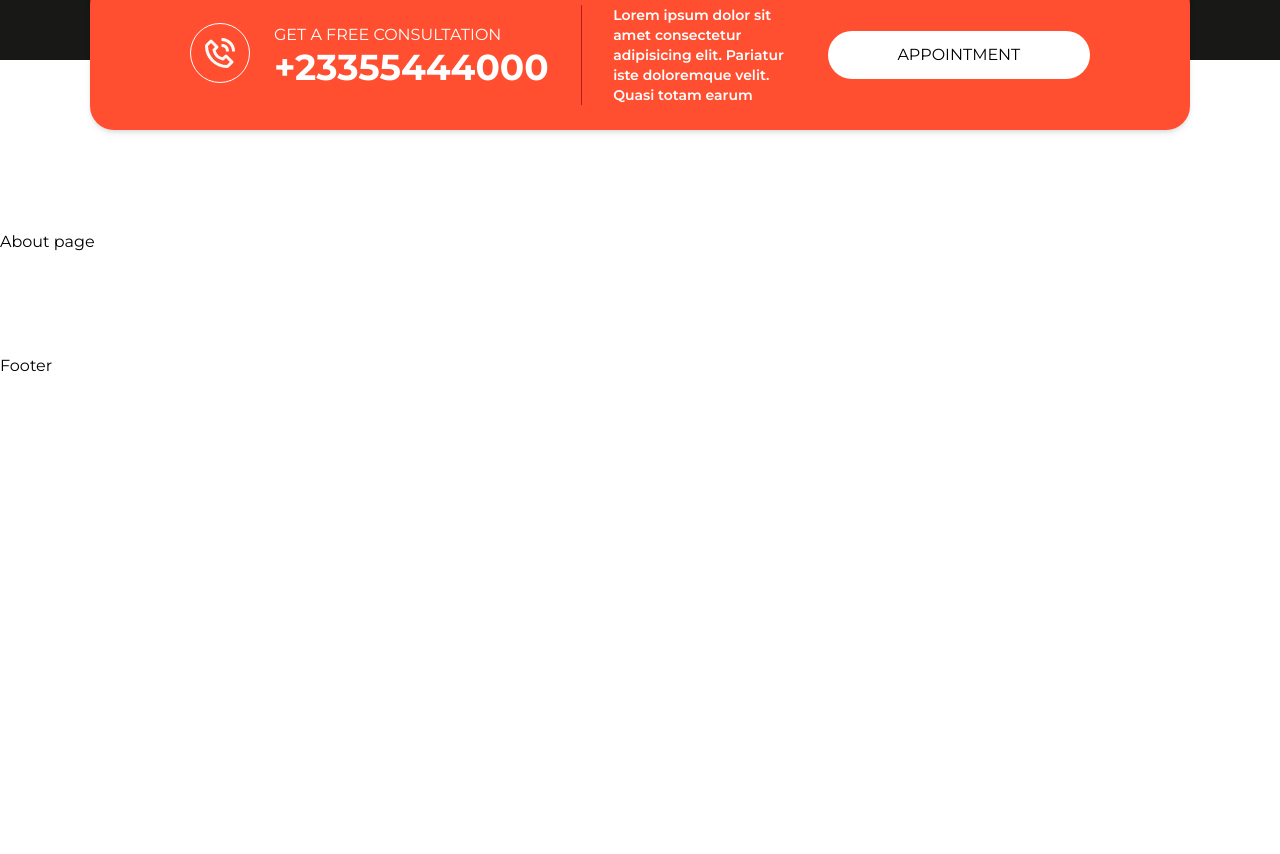
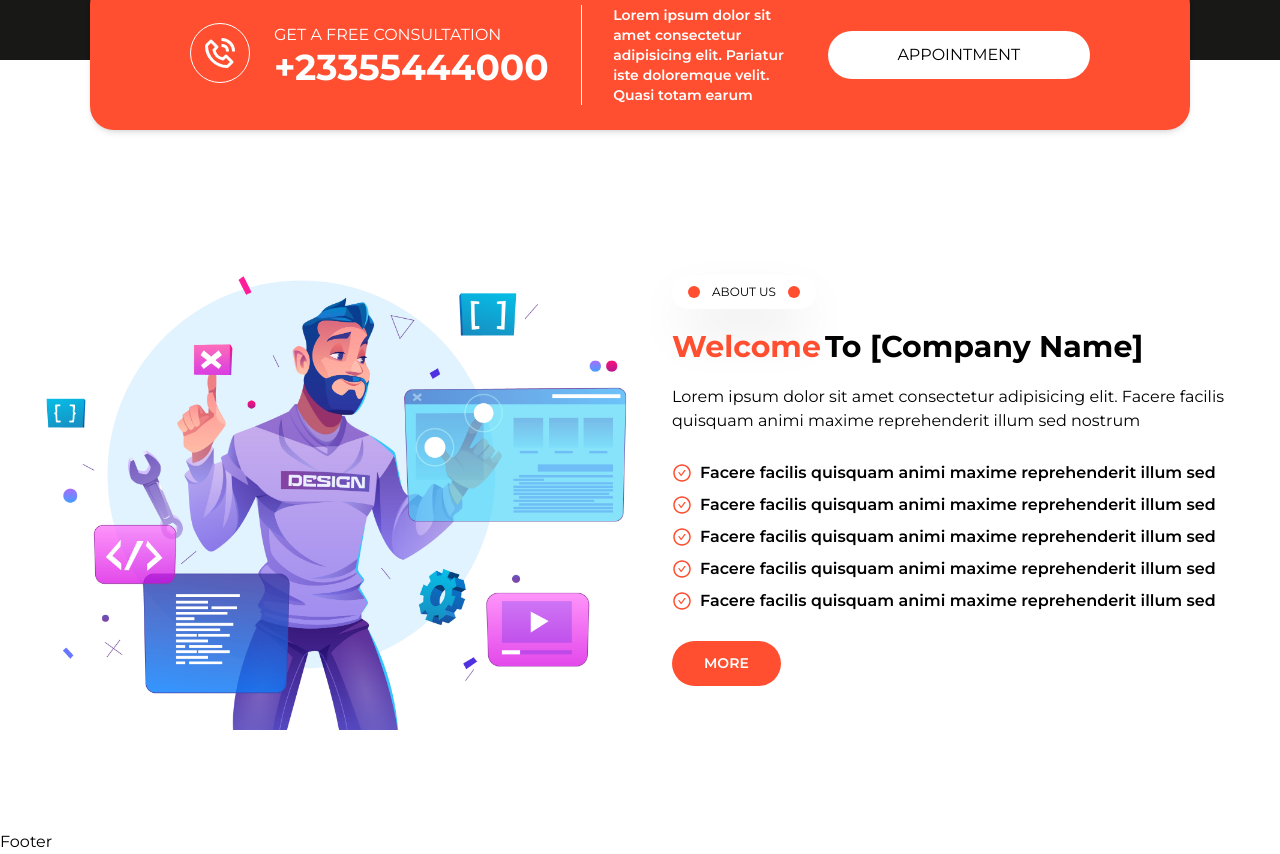
Before and after one commit to ranselorm/biz, a Next.js app: page / in a window 1280 px wide. Shown: the part 1560-2414 px from the top of the page. Before the commit the page ends 1938 px from the top, so only its background shows below. Built offline with nearby package versions, Linux system fonts and the light colour scheme.

Commit message:
Add About section

```diff
--- a/app/page.jsx
+++ b/app/page.jsx
@@ -2,6 +2,7 @@ import Link from "next/link";
 import Consult from "@/components/Consult";
 import Services from "@/components/Services";
 import About from "@/components/About";
+import Button from "@/components/Button";
 
 export default function Home() {
   return (
@@ -10,11 +11,7 @@ export default function Home() {
         <img src="/web2.jpg" alt="banner" class="w-full h-full object-cover" />
         <div class="absolute inset-0 bg-black opacity-[80%]"></div>
         <div class="absolute inset-0 flex items-center justify-center flex-col">
-          <button className="text-[12px] bg-white px-4 py-2 rounded-full flex items-center gap-x-3 text-black">
-            <div className="w-[12px] h-[12px] bg-[#ff4f30] rounded-full" />
-            DIGITAL AGENCY
-            <div className="w-[12px] h-[12px] bg-[#ff4f30] rounded-full" />
-          </button>
+          <Button text="DIGITAL AGENCY" />
           <h2 className="lg:text-[60px] text-[40px] text-white leading-[70px] text-center my-8">
             <span className="text-[#ff4f30] mr-4">Digital</span>Agency You
             <br className="hidden lg:flex" />
--- a/components/About.jsx
+++ b/components/About.jsx
@@ -1,7 +1,60 @@
 import React from "react";
+import Image from "next/image";
+import Link from "next/link";
+import Button from "./Button";
+import { AiOutlineCheckCircle } from "react-icons/ai";
 
 const About = () => {
-  return <section className="py-[100px]">About page</section>;
+  return (
+    <section className="py-[100px]">
+      <div className="container mx-auto lg:px-[40px]">
+        <div className="flex flex-col lg:flex-row items-center">
+          <div className="relative w-full lg:w-2/4 h-[500px]">
+            <Image src="/dev.jpg" alt="" fill className="object-cover" />
+          </div>
+          <article className="w-2/4 px-4 flex flex-col items-start justify-center pl-8">
+            <Button text="ABOUT US" className="hidden lg:flex shadow-2xl" />
+            <h2 className="my-[20px] text-3xl font-bold">
+              <span className="mr-1 text-[#ff4f30]">Welcome</span>To [Company
+              Name]
+            </h2>
+            <p>
+              Lorem ipsum dolor sit amet consectetur adipisicing elit. Facere
+              facilis quisquam animi maxime reprehenderit illum sed nostrum
+            </p>
+            <div className="my-5">
+              <p className="flex items-center gap-x-2 font-semibold my-2">
+                <AiOutlineCheckCircle className="text-[#ff4f30] text-xl" />
+                Facere facilis quisquam animi maxime reprehenderit illum sed
+              </p>
+              <p className="flex items-center gap-x-2 font-semibold my-2">
+                <AiOutlineCheckCircle className="text-[#ff4f30] text-xl" />
+                Facere facilis quisquam animi maxime reprehenderit illum sed
+              </p>
+              <p className="flex items-center gap-x-2 font-semibold my-2">
+                <AiOutlineCheckCircle className="text-[#ff4f30] text-xl" />
+                Facere facilis quisquam animi maxime reprehenderit illum sed
+              </p>
+              <p className="flex items-center gap-x-2 font-semibold my-2">
+                <AiOutlineCheckCircle className="text-[#ff4f30] text-xl" />
+                Facere facilis quisquam animi maxime reprehenderit illum sed
+              </p>
+              <p className="flex items-center gap-x-2 font-semibold my-2">
+                <AiOutlineCheckCircle className="text-[#ff4f30] text-xl" />
+                Facere facilis quisquam animi maxime reprehenderit illum sed
+              </p>
+            </div>
+            <Link
+              href="#"
+              className="text-[14px] bg-[#ff4f30] px-8 py-3 rounded-full flex items-center gap-x-3 text-white font-semibold"
+            >
+              MORE
+            </Link>
+          </article>
+        </div>
+      </div>
+    </section>
+  );
 };
 
 export default About;
--- /dev/null
+++ b/components/Button.jsx
@@ -0,0 +1,13 @@
+import React from "react";
+
+const Button = ({ text }) => {
+  return (
+    <button className="text-[12px] bg-white px-4 py-2 rounded-full flex items-center gap-x-3 text-black shadow-2xl">
+      <div className="w-[12px] h-[12px] bg-[#ff4f30] rounded-full" />
+      {text}
+      <div className="w-[12px] h-[12px] bg-[#ff4f30] rounded-full" />
+    </button>
+  );
+};
+
+export default Button;
--- a/components/Consult.jsx
+++ b/components/Consult.jsx
@@ -15,7 +15,7 @@ const Consult = () => {
               <p className="text-4xl font-bold">+23355444000</p>
             </div>
           </div>
-          <div className="w-[2px] h-[100px] bg-red-700 hidden lg:flex" />
+          <div className="w-[2px] h-[100px] bg-white hidden lg:flex" />
           <h4 className="text-sm mx-8 w-full font-semibold text-center text-white lg:text-left">
             Lorem ipsum dolor sit amet consectetur adipisicing elit. Pariatur
             iste doloremque velit. Quasi totam earum
--- a/components/Services.jsx
+++ b/components/Services.jsx
@@ -28,7 +28,7 @@ const services = [
 
 const Services = () => {
   return (
-    <section className="bg-banner bg-cover text-white py-[100px] lg:px-[100px] pb-[200px] w-full relative">
+    <section className="bg-banner bg-contain bg-center text-white py-[100px] lg:px-[100px] pb-[200px] w-full relative">
       <div class="absolute inset-0 opacity-[90%] bg-black"></div>
       <div className="flex items-center flex-col justify-center lg:flex-row relative z-10">
         <div className="lg:w-4/6 px-5 lg:px-0 flex flex-col items-center lg:items-start">
```
Also changed, not shown: public/dev.jpg (added).
